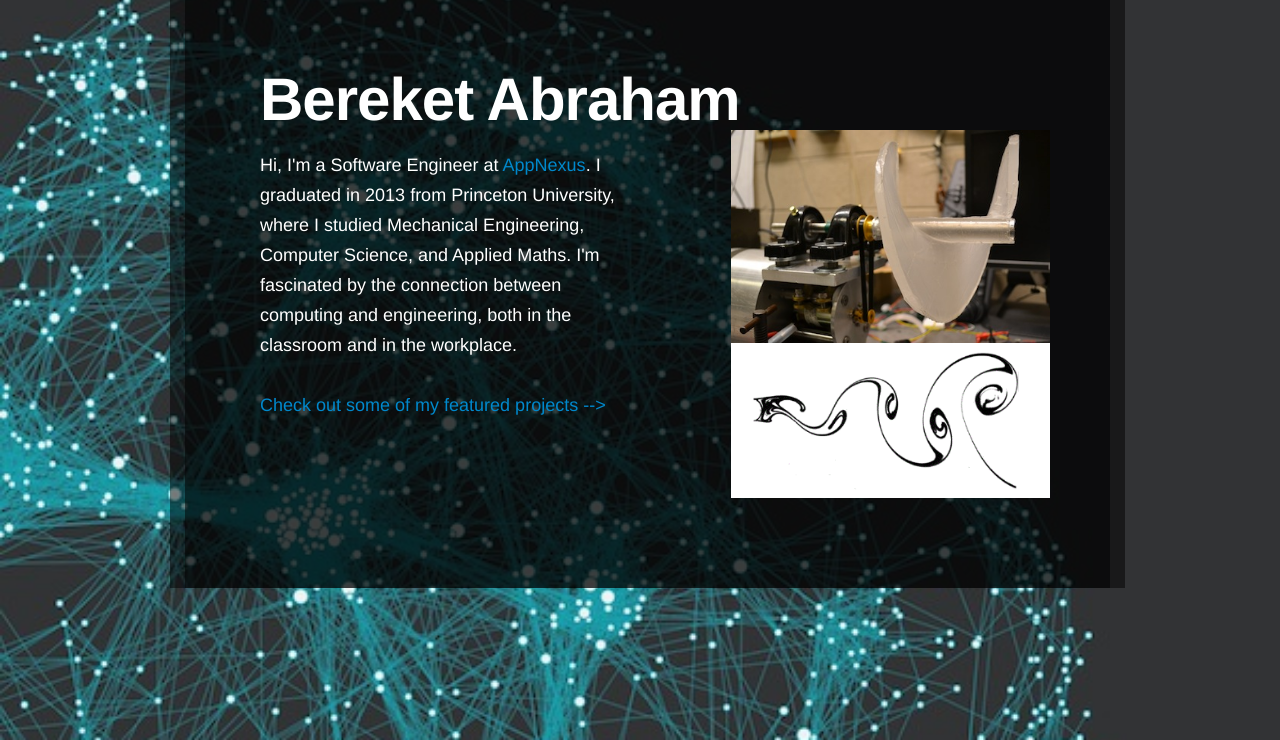
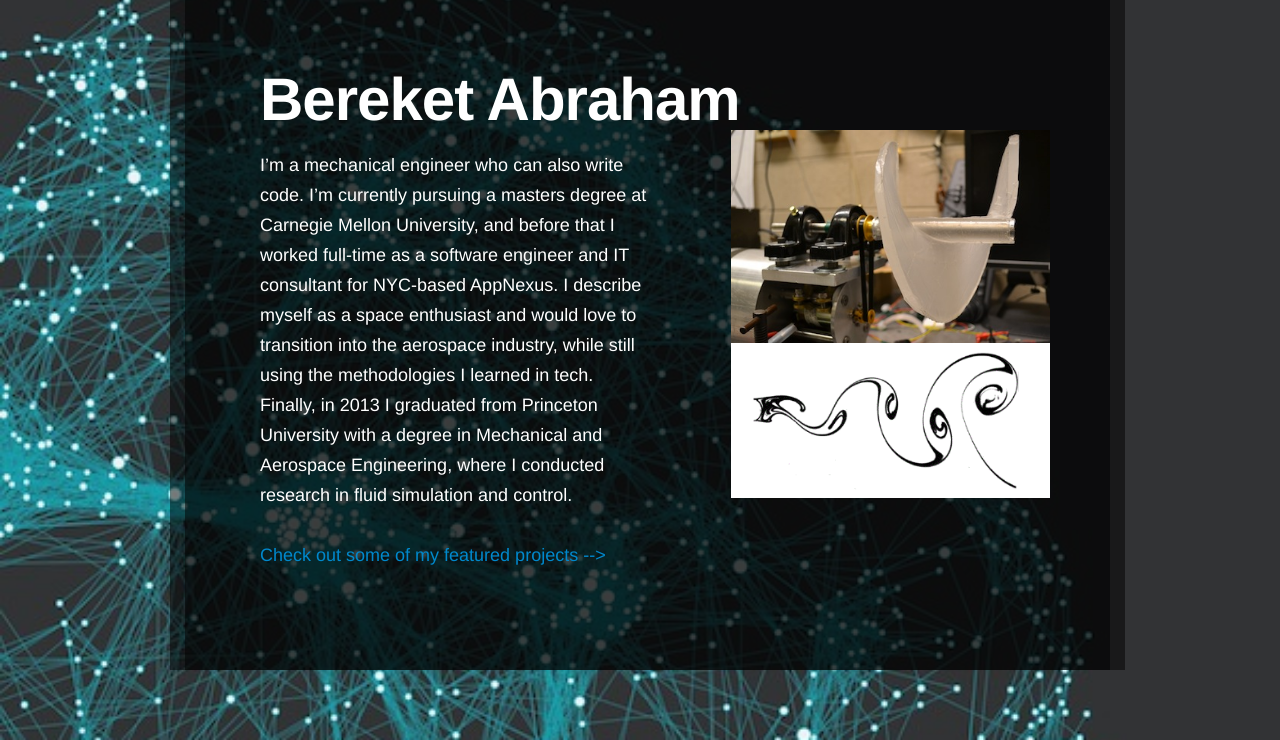
Before and after one commit to babraham123/mysite, a Django app: page / in a window 1280 px wide. Shown: the part 60-800 px from the top of the page. Run offline with Django 3.2, Linux system fonts and the light colour scheme; parts of the project's set-up code (start-up, migrations or seed data) failed here and were passed over; some libraries are stand-ins or nearby versions.

Commit message:
updated main description

```diff
--- a/templates/index3.html
+++ b/templates/index3.html
@@ -36,7 +36,7 @@
 	<div class="row-fluid">
 		<div class="span6">
 			<br>
-			<p>Hi, I'm a Software Engineer at <a href="http://www.appnexus.com/">AppNexus</a>. I graduated in 2013 from Princeton University, where I studied Mechanical Engineering, Computer Science, and Applied Maths. I'm fascinated by the connection between computing and engineering, both in the classroom and in the workplace.</p>
+			<p>I’m a mechanical engineer who can also write code. I’m currently pursuing a masters degree at Carnegie Mellon University, and before that I worked full-time as a software engineer and IT consultant for NYC-based AppNexus. I describe myself as a space enthusiast and would love to transition into the aerospace industry, while still using the methodologies I learned in tech. Finally, in 2013 I graduated from Princeton University with a degree in Mechanical and Aerospace Engineering, where I conducted research in fluid simulation and control.</p>
 			<br>
 			<a href="/project/"><p>Check out some of my featured projects --></p></a>
 
```
